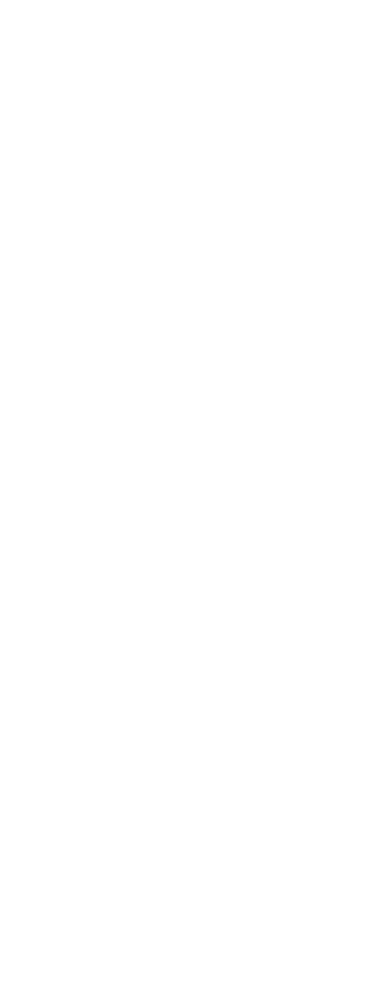
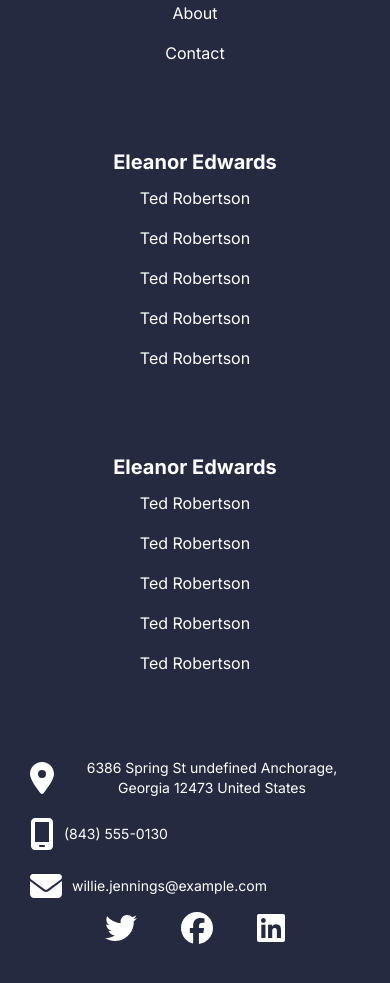
Before and after one commit to yamami-mohammed-monsif/figma_land, a Next.js app: page / in a window 390 px wide. Shown: the part 9580-10563 px from the top of the page. Before the commit the page ends 9333 px from the top, so only its background shows below. Built offline with nearby package versions, Linux system fonts and the light colour scheme.

Commit message:
created the footer section, and made it responsive

```diff
--- a/app/page.tsx
+++ b/app/page.tsx
@@ -12,6 +12,7 @@
 import Testimonials from "@/components/Testimonials";
 import Pricing from "@/components/Pricing";
 import Contact from "@/components/Contact";
+import Footer from "@/components/Footer";
 
 const HomePage: React.FC = () => {
   return (
@@ -36,6 +37,7 @@
       <Testimonials />
       <Pricing />
       <Contact />
+      <Footer />
     </main>
   );
 };
--- a/components/Contact.tsx
+++ b/components/Contact.tsx
@@ -10,6 +10,7 @@
 import Image from "next/image";
 import { motion } from "motion/react";
 import ContactInfoCard from "./ContactInfoCard";
+import { contactInfoCardAnimation } from "@/constants/animations";
 
 const Contact = () => {
   return (
@@ -61,18 +62,36 @@
             <div className="grid grid-cols-1 lg:grid-cols-2 xl:grid-cols-3 gap-[50px] lg:order-1">
               <ContactInfoCard
                 icon={faLocationDot}
+                iconColor="text-primary"
                 text="6386 Spring St undefined Anchorage, Georgia 12473 United States"
                 index={0}
+                className="lg:flex-col lg:justify-start lg:flex-1 text-center"
+                variants={{
+                  initial: contactInfoCardAnimation.initial,
+                  whileInView: contactInfoCardAnimation.whileInView,
+                }}
               />
               <ContactInfoCard
                 icon={faMobileScreen}
+                iconColor="text-primary"
                 text="(843) 555-0130"
                 index={1}
+                className="lg:flex-col lg:justify-start lg:flex-1 text-center"
+                variants={{
+                  initial: contactInfoCardAnimation.initial,
+                  whileInView: contactInfoCardAnimation.whileInView,
+                }}
               />
               <ContactInfoCard
                 icon={faEnvelope}
+                iconColor="text-primary"
                 text="willie.jennings@example.com"
                 index={2}
+                className="lg:flex-col lg:justify-start lg:flex-1 text-center"
+                variants={{
+                  initial: contactInfoCardAnimation.initial,
+                  whileInView: contactInfoCardAnimation.whileInView,
+                }}
               />
             </div>
           </div>
--- a/components/ContactInfoCard.tsx
+++ b/components/ContactInfoCard.tsx
@@ -5,23 +5,34 @@
 
 interface ContactInfoCardProps {
   icon: IconProp;
+  iconColor: string;
   text: string;
   index: number;
+  className?: string;
+  variants?: any;
 }
 
-const ContactInfoCard = ({ icon, text, index }: ContactInfoCardProps) => {
+const ContactInfoCard = ({
+  icon,
+  text,
+  index,
+  iconColor,
+  className,
+  variants,
+}: ContactInfoCardProps) => {
   return (
     <motion.div
-      initial={{ opacity: 0, x: 100 }}
-      whileInView={{ opacity: 1, x: 0 }}
+      variants={variants}
+      initial="initial"
+      whileInView="whileInView"
       viewport={{ once: true, amount: 0.5 }}
       transition={{
         duration: 0.5,
         delay: index * 0.15, // stagger effect
       }}
-      className="flex items-center gap-2.5 p-2.5 lg:flex-col lg:justify-start lg:flex-1 text-center"
+      className={`flex items-center gap-2.5 p-2.5 ${className}`}
     >
-      <FontAwesomeIcon icon={icon} size="2x" className="text-primary" />
+      <FontAwesomeIcon icon={icon} size="2x" className={`${iconColor}`} />
       <span className="text-sm">{text}</span>
     </motion.div>
   );
--- /dev/null
+++ b/components/Footer.tsx
@@ -0,0 +1,76 @@
+import Link from "next/link";
+import Section from "./Section";
+import { NavLinks } from "@/constants";
+import ContactInfoCard from "./ContactInfoCard";
+import {
+  faLocationDot,
+  faMobileScreen,
+  faEnvelope,
+} from "@fortawesome/free-solid-svg-icons";
+import Socials from "./UI/Socials";
+const Footer = () => {
+  return (
+    <footer className="bg-title text-white">
+      <Section>
+        <div className="grid grid-cols-1 md:grid-cols-2 lg:grid-cols-4 gap-[73px] text-center">
+          <div>
+            <p className="text-xl font-bold p-2.5">Pages</p>
+            <ul className="flex flex-col gap-4">
+              {NavLinks.map((link) => (
+                <li key={link.id}>
+                  <Link href={link.href}>{link.label}</Link>
+                </li>
+              ))}
+            </ul>
+          </div>
+          <div>
+            <p className="text-xl font-bold p-2.5">Eleanor Edwards</p>
+            <ul className="flex flex-col gap-4">
+              {NavLinks.map((link) => (
+                <li key={link.id}>
+                  <Link href={link.href}>Ted Robertson</Link>
+                </li>
+              ))}
+            </ul>
+          </div>
+          <div>
+            <p className="text-xl font-bold p-2.5">Eleanor Edwards</p>
+            <ul className="flex flex-col gap-4">
+              {NavLinks.map((link) => (
+                <li key={link.id}>
+                  <Link href={link.href}>Ted Robertson</Link>
+                </li>
+              ))}
+            </ul>
+          </div>
+          <div>
+            <ContactInfoCard
+              icon={faLocationDot}
+              iconColor="text-white"
+              text="6386 Spring St undefined Anchorage, Georgia 12473 United States"
+              index={0}
+            />
+            <ContactInfoCard
+              icon={faMobileScreen}
+              iconColor="text-white"
+              text="(843) 555-0130"
+              index={1}
+            />
+            <ContactInfoCard
+              icon={faEnvelope}
+              iconColor="text-white"
+              text="willie.jennings@example.com"
+              index={2}
+            />
+            <Socials
+              color="white"
+              className="justify-center md:justify-start"
+            />
+          </div>
+        </div>
+      </Section>
+    </footer>
+  );
+};
+
+export default Footer;
--- a/constants/animations.ts
+++ b/constants/animations.ts
@@ -298,3 +298,23 @@
     },
   },
 };
+
+// Contact info card animation
+export const contactInfoCardAnimation = {
+  initial: {
+    opacity: 0,
+    x: 100,
+  },
+  whileInView: {
+    opacity: 1,
+    x: 0,
+  },
+  viewport: {
+    once: true,
+    amount: 0.5,
+  },
+  transition: (index: number) => ({
+    duration: 0.5,
+    delay: index * 0.15, // stagger effect
+  }),
+};
```
